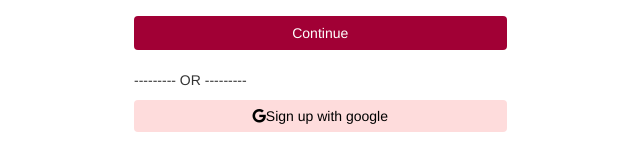
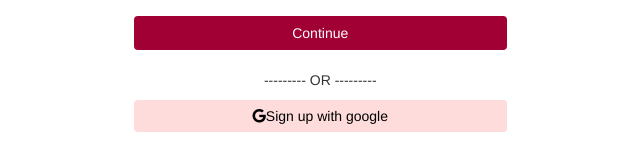
Before and after one commit to Agboola12/Artist-App-Vue-Frontend, a Vue app: page /register in a window 1280 px wide. Shown: the part 289-449 px from the top of the page, without its empty margins (329-969 px from the left). Built offline with nearby package versions, Linux system fonts and the light colour scheme.

Commit message:
working on the notification

```diff
--- a/src/user/Register.vue
+++ b/src/user/Register.vue
@@ -44,7 +44,7 @@
             Continue
           </button>
           <br /><br />
-          <p>--------- OR ---------</p>
+          <p class="text-center">--------- OR ---------</p>
         </div>
       </form>
       <div class="mx-5">
```
